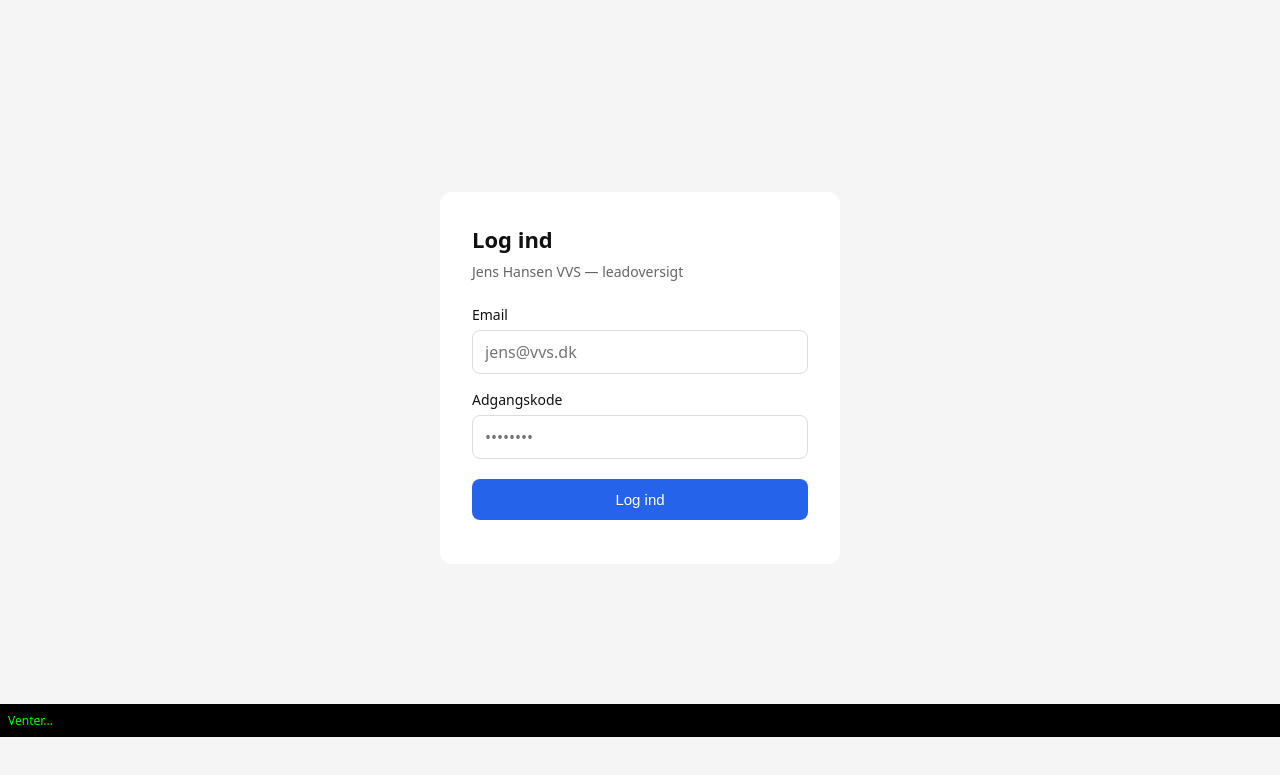
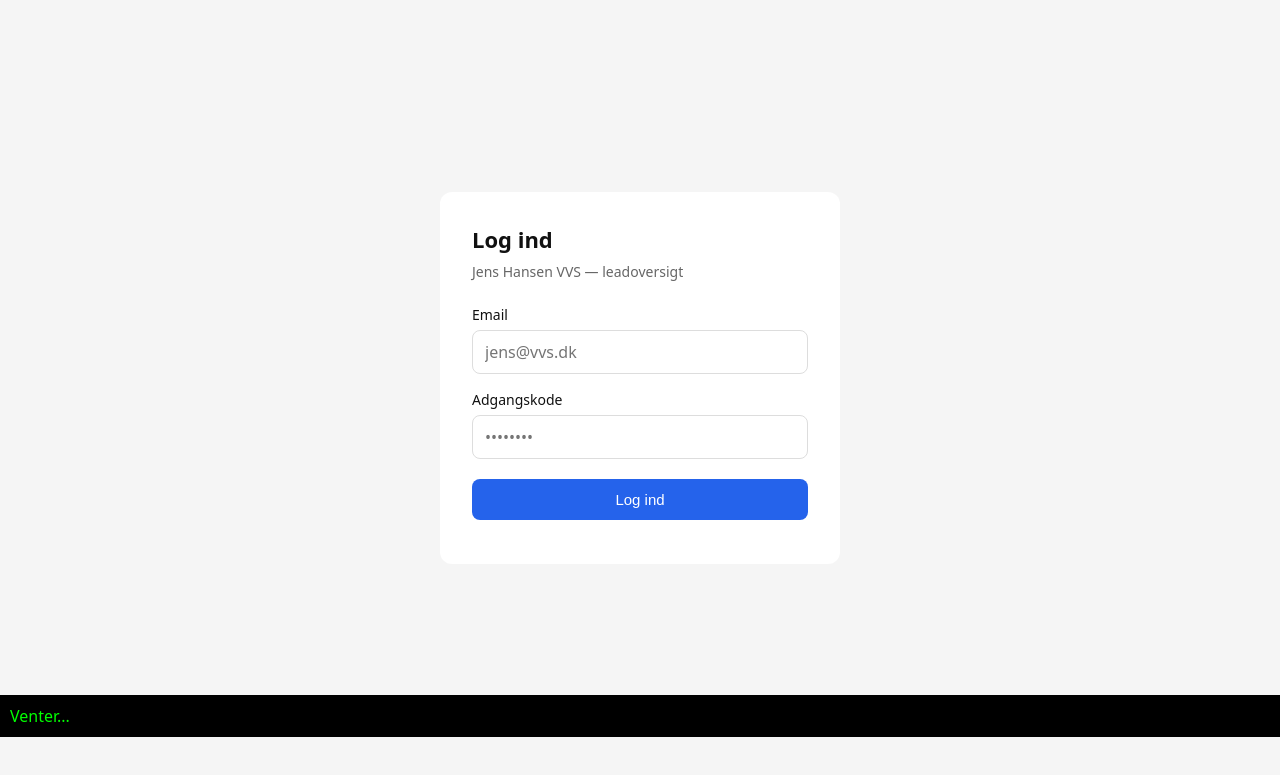
Before and after one commit to AnneAnn-dev/sms-backend, a website: page static/dashboard.html in a window 1280 px wide. Shown: the part 63-838 px from the top of the page. Drawn offline with nearby package versions, Linux system fonts and the light colour scheme.

Commit message:
fix debug

```diff
--- a/static/dashboard.html
+++ b/static/dashboard.html
@@ -80,8 +80,8 @@
 </head>
 <body>
   <p style="color:red;font-size:30px;">TEST123</p>
-<div id="debug">Venter...</div>
-<div id="debug">Venter...</div>
+<div id="debug" style="position:fixed;bottom:0;left:0;right:0;background:black;color:lime;font-size:16px;padding:10px;z-index:9999;">Venter...</div>
+
 <!-- Login -->
 <div id="login-screen">
   <div class="login-card">
```
